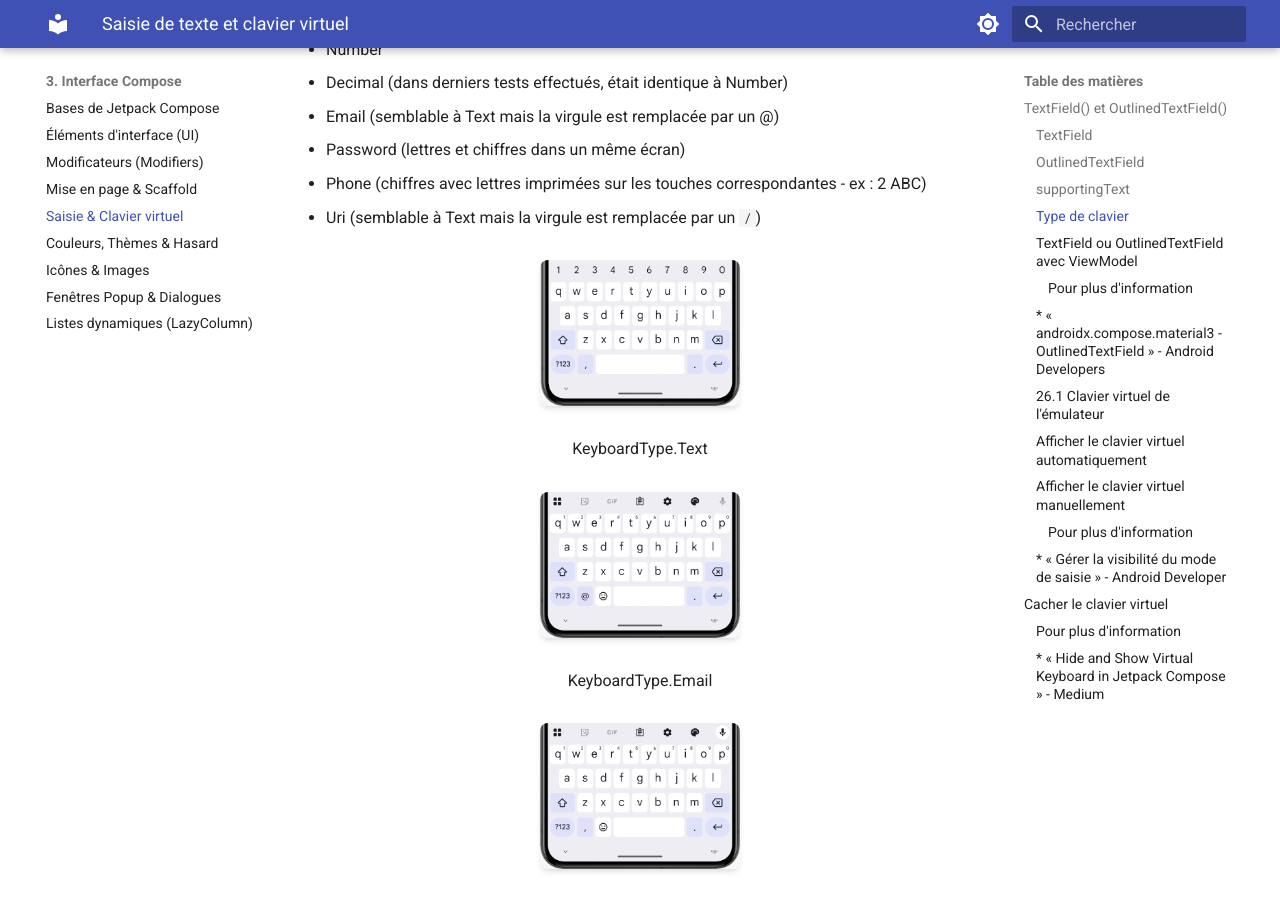
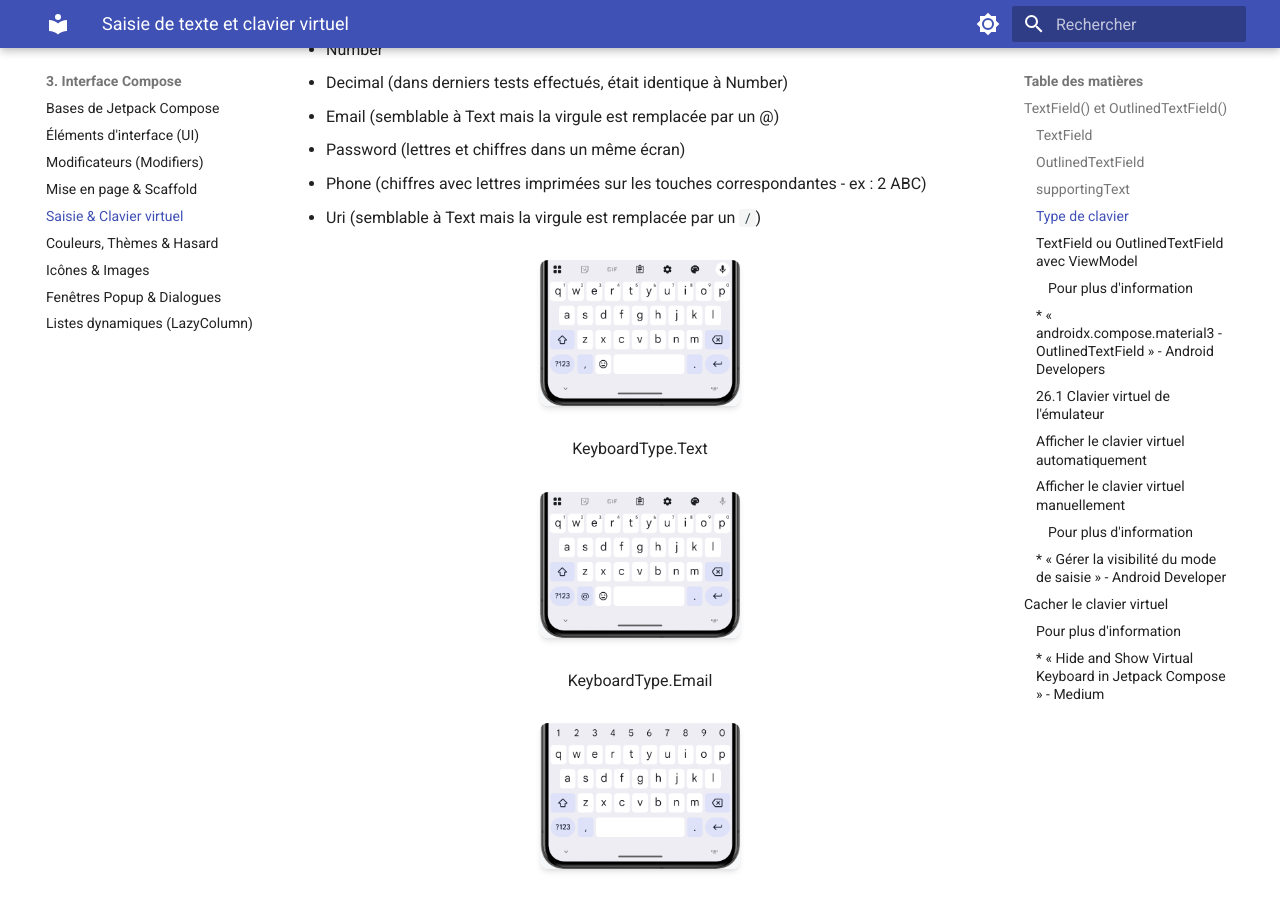
Before and after one commit to Apps-Mobiles-2-Victo/notes_de_cours, an MkDocs documentation site: the page built from docs/03-interface-compose/saisie-et-clavier.md, in a window 1280 px wide and 900 px high, scrolled down 2799 px. Built offline with MkDocs 1.6.1 and Material for MkDocs 9.7.7, drawn with Linux system fonts in a browser that asks for light colours.

Commit message:
Fix image references for keyboard type illustrations in saisie-et-clavier.md

```diff
--- a/docs/03-interface-compose/saisie-et-clavier.md
+++ b/docs/03-interface-compose/saisie-et-clavier.md
@@ -145,7 +145,7 @@ Les principaux types de clavier sont :
 
 
 
-![Illustration](../images/page_049_img_04_200x146.png)
+![Illustration](../images/page_049_img_01_200x146.png)
 
 <p align="center">KeyboardType.Text</p>
 
@@ -160,7 +160,7 @@ Les principaux types de clavier sont :
 
 
 
-![Illustration](../images/page_049_img_01_200x146.png)
+![Illustration](../images/page_049_img_04_200x146.png)
 
  <p align="center">KeyboardType.Password</p>
 
```
